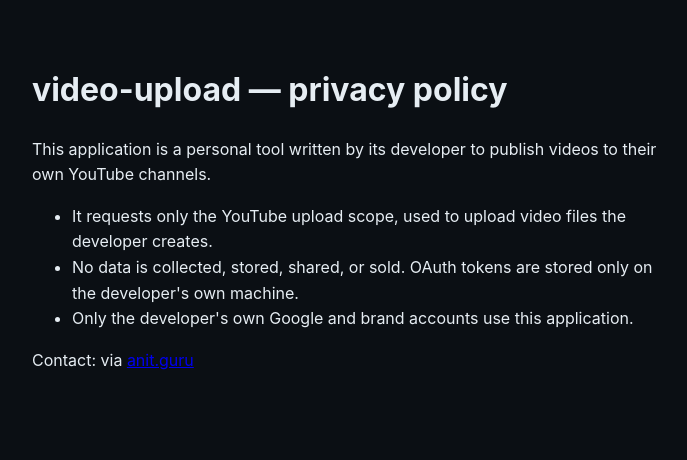
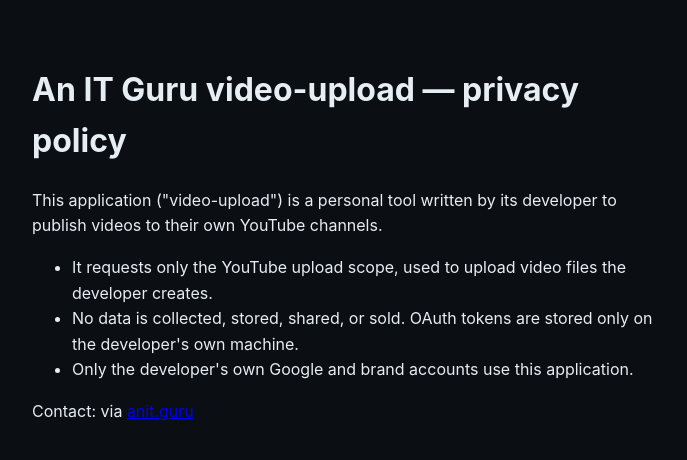
Before and after one commit to anitguru/demos, a plain HTML site: page privacy.html in a window 1280 px wide. Shown: the whole page, without its empty margins (288-975 px from the left). Drawn offline with Linux system fonts and the light colour scheme.

Commit message:
align privacy page name with brand

```diff
--- a/privacy.html
+++ b/privacy.html
@@ -1,10 +1,10 @@
 <!doctype html>
 <html lang="en"><head><meta charset="utf-8"><meta name="viewport" content="width=device-width, initial-scale=1">
-<title>video-upload — privacy policy</title>
+<title>An IT Guru video-upload — privacy policy</title>
 <style>body{font-family:-apple-system,system-ui,sans-serif;background:#0b0f14;color:#e6edf3;max-width:640px;margin:4rem auto;padding:0 1.5rem;line-height:1.6}</style>
 </head><body>
-<h1>video-upload — privacy policy</h1>
-<p>This application is a personal tool written by its developer to publish videos to their own YouTube channels.</p>
+<h1>An IT Guru video-upload — privacy policy</h1>
+<p>This application ("video-upload") is a personal tool written by its developer to publish videos to their own YouTube channels.</p>
 <ul>
 <li>It requests only the YouTube upload scope, used to upload video files the developer creates.</li>
 <li>No data is collected, stored, shared, or sold. OAuth tokens are stored only on the developer's own machine.</li>
```
